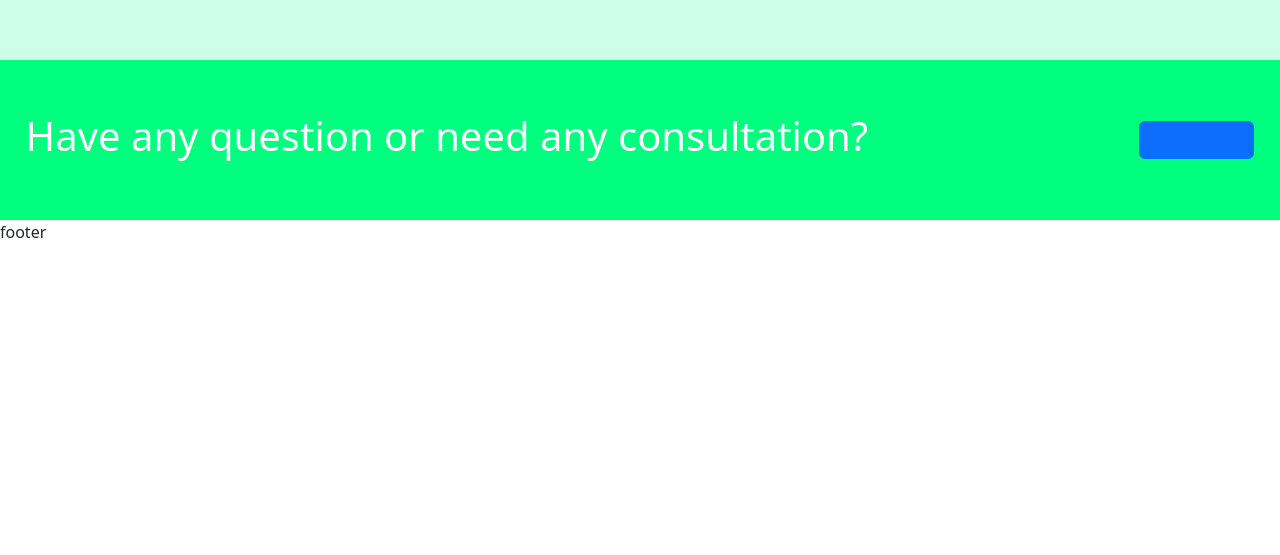
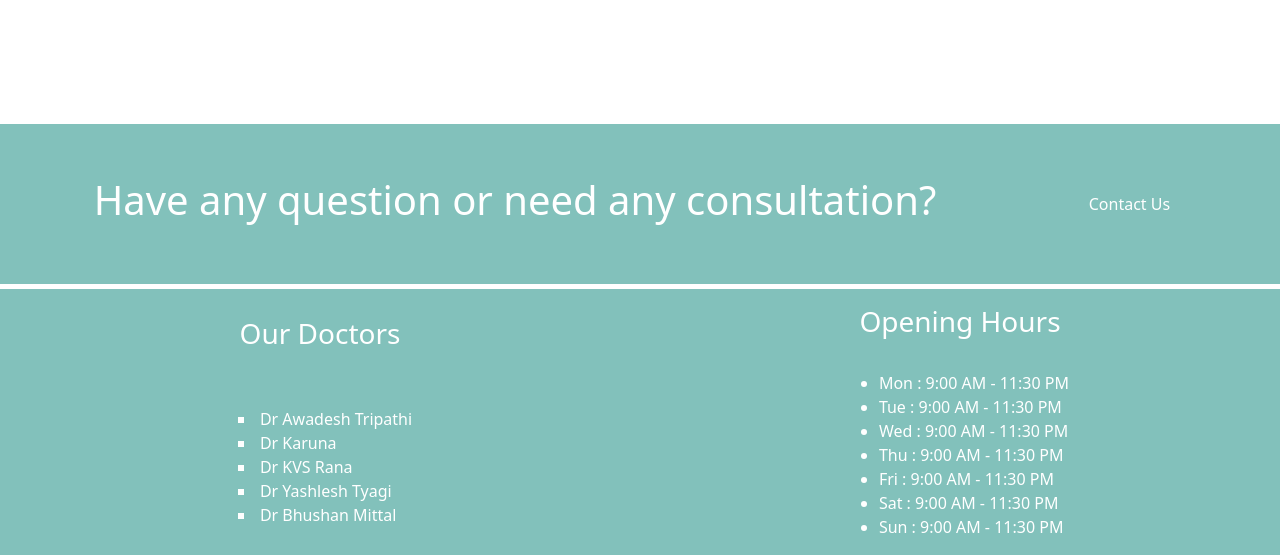
Before and after one commit to PS1112/hospital-bootstrap, a React (Create React App) app: page / in a window 1280 px wide. Shown: the part 1476-2031 px from the top of the page. Before the commit the page ends 1720 px from the top, so only its background shows below. Built offline with nearby package versions, Linux system fonts and the light colour scheme.

Commit message:
home page complete

```diff
--- a/src/components/footer.js
+++ b/src/components/footer.js
@@ -1,9 +1,36 @@
 import React from 'react'
+import '../styles/footer.css'
 
 export default function Footer() {
   return (
-    <div>
-      footer
-    </div>
+  <>
+  <footer id='footer' className='col-xs-12 col-12 col-sm-12 col-md-12 col-lg-12 col-xl-12'>
+<div id='row1' className='col-xs-12 col-12 col-sm-12 col-md-6 col-lg-6 col-xl-6'>
+  <h3>Our Doctors</h3>
+  <br/>
+  <br/>
+  <ul type='square'>
+  <li>&nbsp;Dr&nbsp;Awadesh&nbsp;Tripathi&nbsp;</li>
+  <li>&nbsp;Dr&nbsp;Karuna&nbsp;</li>
+  <li>&nbsp;Dr&nbsp;KVS&nbsp;Rana&nbsp;</li>
+  <li>&nbsp;Dr&nbsp;Yashlesh&nbsp;Tyagi&nbsp;</li>
+  <li>&nbsp;Dr&nbsp;Bhushan&nbsp;Mittal&nbsp;</li>
+  </ul>
+</div>
+<div id='row2' className='col-xs-12 col-12 col-sm-12 col-md-6 col-lg-6 col-xl-6'>
+  <h3>Opening Hours</h3>
+  <br/>
+  <ul type='squaare'>
+  <li>Mon&nbsp;:&nbsp;9:00&nbsp;AM&nbsp;-&nbsp;11:30&nbsp;PM&nbsp;</li>
+  <li>Tue&nbsp;:&nbsp;9:00&nbsp;AM&nbsp;-&nbsp;11:30&nbsp;PM&nbsp;</li>
+  <li>Wed&nbsp;:&nbsp;9:00&nbsp;AM&nbsp;-&nbsp;11:30&nbsp;PM&nbsp;</li>
+  <li>Thu&nbsp;:&nbsp;9:00&nbsp;AM&nbsp;-&nbsp;11:30&nbsp;PM&nbsp;</li>
+  <li>Fri&nbsp;:&nbsp;9:00&nbsp;AM&nbsp;-&nbsp;11:30&nbsp;PM&nbsp;</li>
+  <li>Sat&nbsp;:&nbsp;9:00&nbsp;AM&nbsp;-&nbsp;11:30&nbsp;PM&nbsp;</li>
+  <li>Sun&nbsp;:&nbsp;9:00&nbsp;AM&nbsp;-&nbsp;11:30&nbsp;PM&nbsp;</li>
+  </ul>
+</div>
+  </footer>
+  </>
   )
 }
--- a/src/components/home.js
+++ b/src/components/home.js
@@ -32,25 +32,52 @@ export default function Home() {
    <span className='h1'> About&nbsp;SP&nbsp;Hospital</span>
    <br/>
    <br/>
-   <span className='h4'>A Multi speciality Speciality Hospital, SP Hospital provides a comprehensive range of services to ensure that all of the patients get the high quality care they deserve. We have all the specialists under one roof.</span>
+   <span className='h5'>A Multi speciality Speciality Hospital, SP Hospital provides a comprehensive range of services to ensure that all of the patients get the high quality care they deserve. We have all the specialists under one roof.</span>
    <div id='floater' className='col-xs-12 col-12 col-sm-12 col-md-6 col-lg-7 col-xl-7'>
     <Button id='btn'><Link to='about_us'>Read more</Link></Button>
    </div>
   </div>
 </div>
-<div id='services_info' className='col-xs-12 col-12 col-sm-12 col-md-12 col-lg-12 col-xl-12'>
-{/* <div className="card" style="width: 18rem;">
-  <img src="..." className="card-img-top" alt="..."/>
-  <div className="card-body">
-    <h5 className="card-title">Card title</h5>
-    <p className="card-text">Some quick example text to build on the card title and make up the bulk of the card's content.</p>
-    <a href="#" className="btn btn-primary">Go somewhere</a>
-  </div>
-</div> */}
+<div id='services_info' className='col-xs-12 col-12 col-sm-12 col-md-12 col-lg-12 col-xl-12'
+    data-aos="fade-up"
+    data-aos-offset="200"
+    data-aos-delay="30"
+    data-aos-duration="1000"
+    data-aos-easing="ease-in-out">
+<div id='col1'>
+  <span className='card-title'>
+    ICU
+  </span>
+  <br/>
+  <span className='card-text'>
+  The Intensive Care Unit (ICU) is a separate, self-contained<br/> area within a medical facility, equipped with high-tech<br/> specialised facilities designed for close monitoring, rapid <br/>intervention and often extended treatment of patients with acute organ dysfunction.
+  </span>
+</div>
+
+<div id='col2'>
+  <span className='card-title'>
+    Vaccination
+  </span>
+  <br/>
+  <span className='card-text'>
+  Vaccination is the administration of a vaccine to help the immune system develop immunity from a disease.
+  </span>
+</div>
+
+<div id='col3'>
+  <span className='card-title'>
+    Laboratory
+  </span>
+  <br/>
+  <span className='card-text'>
+  healthcare facilities providing a wide range <br/>of laboratory procedures which aid the physicians<br/> in carrying out the diagnosis, treatment, and management of patients.
+  </span>
+</div>
+
 </div>
 <div id='query' className='col-xs-12 col-12 col-sm-12 col-md-12 col-lg-12 col-xl-12'>
 <span className='h1'>Have any question or need any consultation? </span>
-<Button><Link to='about_us'>&nbsp;Contact&nbsp;Us&nbsp;</Link></Button>
+<Button id='btn'><Link to='about_us'>&nbsp;Contact&nbsp;Us&nbsp;</Link></Button>
 </div>
 
     </>
--- /dev/null
+++ b/src/styles/footer.css
@@ -0,0 +1,25 @@
+*{
+    margin: 0;
+    padding: 0;
+    box-sizing: border-box;
+    color: #fff;
+}
+#footer{
+    width: 100%;
+    display: flex;
+    background-color: #82c1bb;
+    margin: 5px 0 0 0;
+    padding: 1rem 0 0 0;
+}
+#row1{
+    display: flex;
+    flex-direction: column;
+    justify-content: center;
+    align-items: center
+}
+#row2{
+    display: flex;
+    flex-direction: column;
+    justify-content: center;
+    align-items: center;
+}
--- a/src/styles/header.css
+++ b/src/styles/header.css
@@ -11,7 +11,7 @@
   #details{
     height: 2rem;
     background-color: white;
-    color: #00ff7e;
+    color: #82c1bb;
     font-size: 1rem;
     font-weight: 600;
     display: flex;
@@ -21,7 +21,7 @@
   header{
     width: 100%;
     height: 8rem;
-    background-color: #00ff7e;
+    background-color: #82c1bb;
     }
   #title{
     float: left;
@@ -62,7 +62,7 @@
     text-decoration: none !important;
     }
   #navbar li a:hover {
-    color: #00ff7e !important;
+    color: #82c1bb !important;
     background-color:white !important;
     border-radius: 10px;
   }
@@ -73,7 +73,7 @@
   #details{
     height: 2rem;
     background-color: white;
-    color: #00ff7e;
+    color: #82c1bb;
     font-size: 1rem;
     font-weight: 600;
     display: flex;
@@ -83,7 +83,7 @@
   header{
     width: 100%;
     height: 8rem;
-    background-color: #00ff7e;
+    background-color:#82c1bb;
     }
   #title{
     float: left;
@@ -124,7 +124,7 @@
     text-decoration: none !important;
     }
   #navbar li a:hover {
-    color: #00ff7e !important;
+    color: #82c1bb !important;
     background-color:white !important;
     border-radius: 10px;
     }
@@ -134,7 +134,7 @@
   #details{
     height: 2rem;
     background-color: white;
-    color: #00ff7e;
+    color: #82c1bb;
     font-size: 1rem;
     font-weight: 600;
     display: flex;
@@ -144,7 +144,7 @@
   header{
     width: 100%;
     height: 8rem;
-    background-color: #00ff7e;
+    background-color:#82c1bb;
     }
   #title{
     float: left;
@@ -185,7 +185,7 @@
     text-decoration: none !important;
     }
   #navbar li a:hover {
-    color: #00ff7e !important;
+    color: #82c1bb !important;
     background-color:white !important;
     border-radius: 10px;
     }
@@ -195,7 +195,7 @@
   #details{
     height: 2rem;
     background-color: white;
-    color: #00ff7e;
+    color: #82c1bb;
     font-size: 1rem;
     font-weight: 600;
     display: flex;
@@ -205,7 +205,7 @@
   header{
     width: 100%;
     height: 8rem;
-    background-color: #00ff7e;
+    background-color: #82c1bb;
   }
   #title{
     float: left;
@@ -246,7 +246,7 @@
     text-decoration: none !important;
     }
   #navbar li a:hover {
-    color: #00ff7e !important;
+    color: #82c1bb !important;
     background-color: white !important;
     border-radius: 10px;
     }
@@ -256,7 +256,7 @@
   #details{
     height: 1rem;
     background-color: white;
-    color: #00ff7e;
+    color: #82c1bb;
     font-size: 0.5rem;
     font-weight: 600;
     display: flex;
@@ -266,7 +266,7 @@
   header{
     width: 100%;
     height: 5rem;
-    background-color: #00ff7e;
+    background-color: #82c1bb;
     }
   #title{
     float: left;
@@ -309,7 +309,7 @@
     text-decoration: none !important;
     }
    #navbar li a:hover {
-    color: #00ff7e !important;
+    color: #82c1bb !important;
     background-color:white !important;
     border-radius: 10px;
     }
--- a/src/styles/home.css
+++ b/src/styles/home.css
@@ -75,12 +75,12 @@
     color: white;
 }
 #btn_1{
-    background-color:#00ff7e !important;
+    background-color:#82c1bb !important;
     color: white !important;
     border: white 2px solid !important;
 }
 #btn_2{
-    background-color:#00ff7e !important;
+    background-color:#82c1bb !important;
     color: white !important;
     border: white 2px solid !important;
 }
@@ -92,18 +92,18 @@
 #about{
     width: 100%;
     height: 20rem;
-    background-color: #00ff8033;
+    background-color: #82c1bb;
     margin-top: 3rem;
 }
 #video{
     height: 20rem;
     float: left;
-    /* background: url('../videos/about_video.mp4'); */
-}
+   }
 #about_text{
     height: 20rem;
     float: right;
     padding: 1% 2% 0 2%;
+    color: #fff;
 }
 #floater{
     z-index: 1;
@@ -116,14 +116,14 @@
 }
 #floater #btn {
     text-decoration: none !important;
-    background-color: #00ff7e !important;
+    background-color: #82c1bb !important;
     color:#fff !important;
     border: none !important;
 }
 #floater #btn:hover{
-    color: #00ff7e !important;
+    color: #82c1bb !important;
     background-color:#fff !important;
-    border: 1px solid #00ff7e !important;
+    border: 1px solid #82c1bb !important;
 }
 #floater #btn a{
     text-decoration: none !important;
@@ -133,17 +133,54 @@
     margin-top: 4rem;
     width: 100%;
     height: 25rem;
-    background-color: #00ff8033;
+    background-color: #82c1bb;
+    padding: 0 1rem 0 1rem;
+    display: flex;
+    justify-content: center;
+    gap: 1rem;
+    overflow: hidden;
 }
-
+#services_info #col1{
+    display: flex;
+    flex-direction: column;
+    align-items: center;
+    justify-content: center;
+}
+#services_info #col2{
+    display: flex;
+    flex-direction: column;
+    align-items: center;
+    justify-content: center;
+}
+#services_info #col3{
+    display: flex;
+    flex-direction: column;
+    align-items: center;
+    justify-content: center;
+}
 #query{
     width: 100%;
     height: 10rem;
-    background-color: #00ff7e;
+    background-color:#82c1bb;
     color: #fff;
     display: flex;
     align-items: center;
-    justify-content: space-between;
+    justify-content: space-around;
     padding: 0 2% 0 2%;
-
+    margin-top: 4rem;
 }
+#query #btn {
+    text-decoration: none !important;
+    background-color:#82c1bb !important;
+    color:#fff !important;
+    border: none !important;
+}
+#query #btn:hover{
+    color: #82c1bb !important;
+    background-color:#fff !important;
+    border: 1px solid #82c1bb !important;
+}
+#query #btn a{
+    text-decoration: none !important;
+    color: inherit;
+}
```
